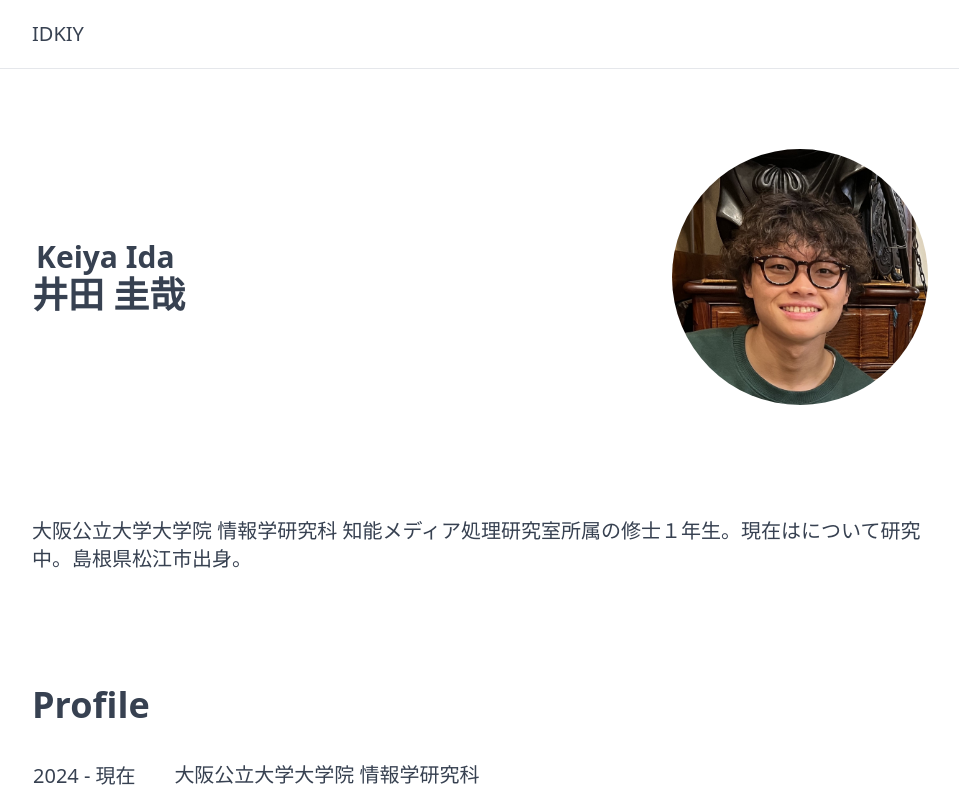
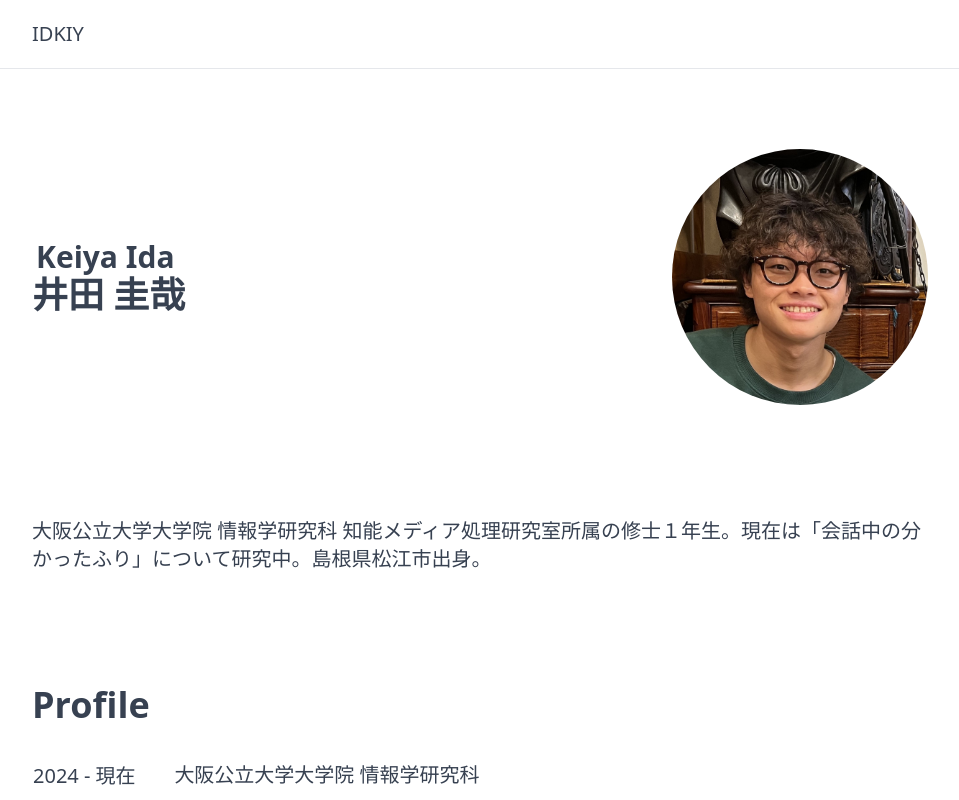
Before and after one commit to idkiy0178/portfolio, a React (Vite) app: page / in a window 1280 px wide. Shown: the top 800 px of the page, without its empty margins (160-1119 px from the left). Built offline with nearby package versions, Linux system fonts and the light colour scheme.

Commit message:
自己紹介文を修正

```diff
--- a/src/components/HomePage.jsx
+++ b/src/components/HomePage.jsx
@@ -26,7 +26,7 @@ function HomePage() {
         <div className="">
           <h3 className="text-base sm:text-lg md:text-xl">
             大阪公立大学大学院 情報学研究科
-            知能メディア処理研究室所属の修士１年生。現在はについて研究中。島根県松江市出身。
+            知能メディア処理研究室所属の修士１年生。現在は「会話中の分かったふり」について研究中。島根県松江市出身。
           </h3>
         </div>
 
```
